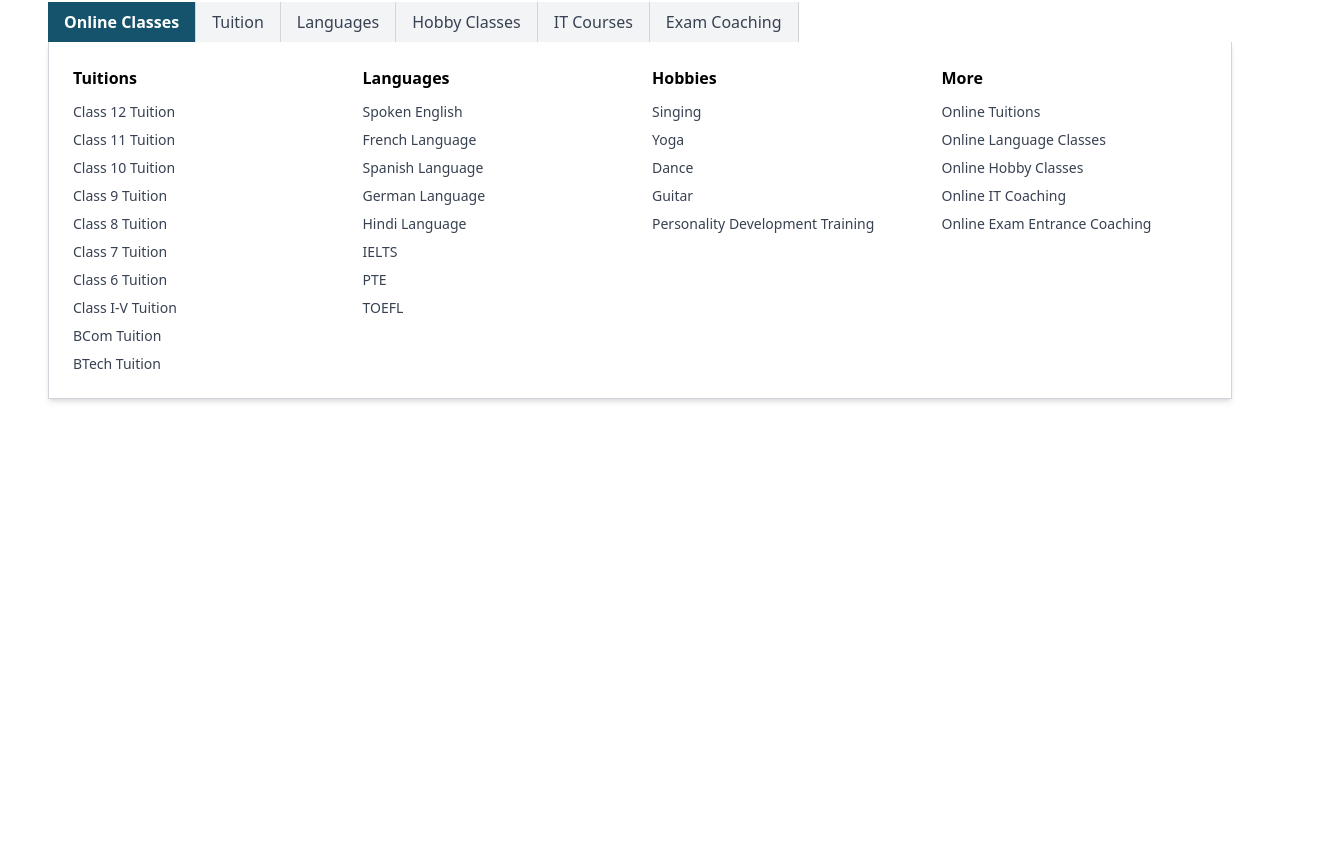
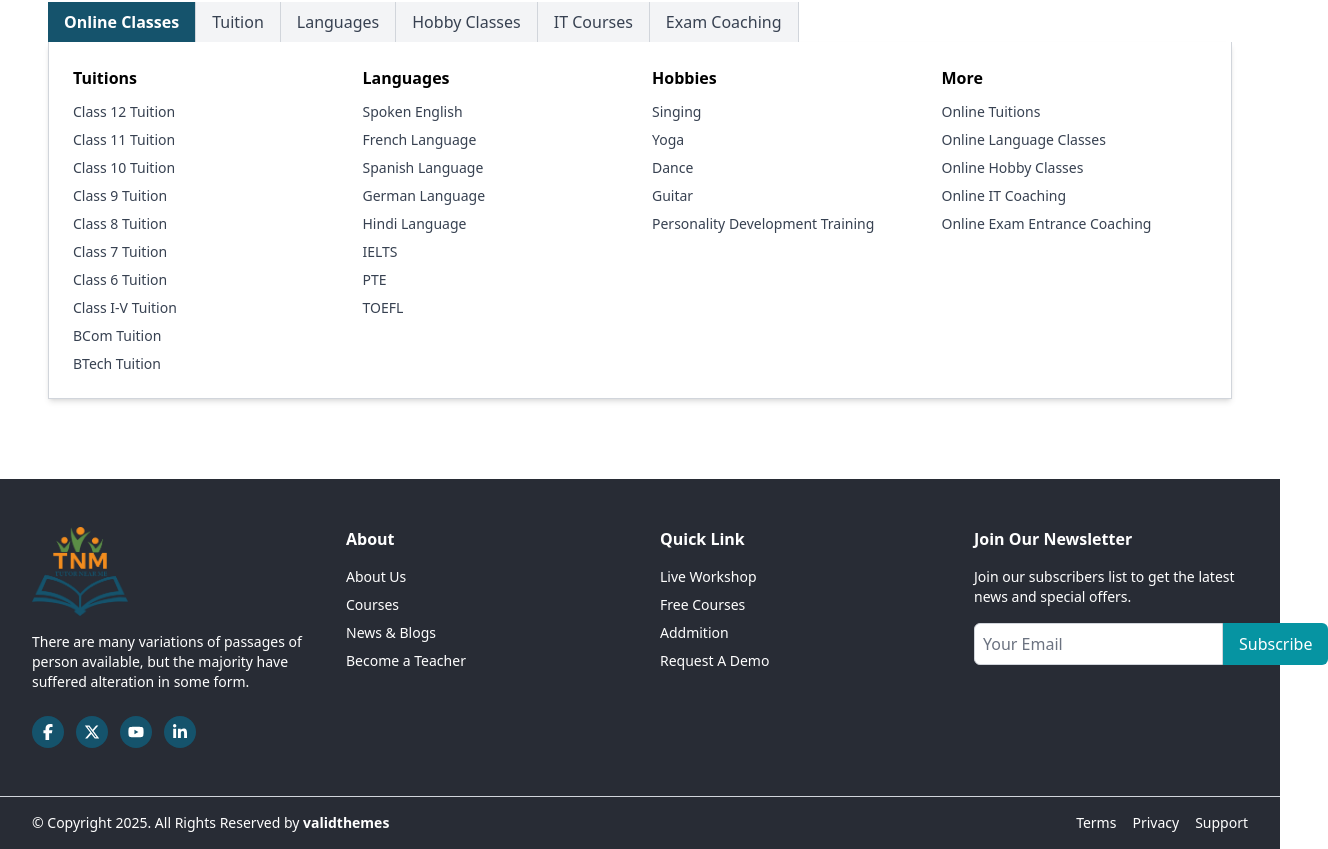
Before and after one commit to Ramees-c/tnm, a React (Vite) app: page / in a window 1280 px wide. Shown: the part 4869-5718 px from the top of the page, 1328 px wide, since content can reach past the window. Before the commit the page ends 5348 px from the top, so only its background shows below. Built offline with nearby package versions, Linux system fonts and the light colour scheme.

Commit message:
footer component created

```diff
--- /dev/null
+++ b/src/components/common/Footer/Footer.jsx
@@ -0,0 +1,155 @@
+import React from "react";
+import {
+  FaFacebookF,
+  FaXTwitter,
+  FaYoutube,
+  FaLinkedinIn,
+} from "react-icons/fa6";
+
+import Footerlogo from "../../../assets/images/logo/tnmlogo.png";
+
+function Footer() {
+  return (
+    <footer className="bg-customBlack text-white">
+      {/* Top Section */}
+      <div className="max-w-7xl mx-auto px-4 sm:px-6 lg:px-8 py-12 grid grid-cols-1 md:grid-cols-4 gap-10 border-b border-gray-300">
+        {/* Logo & About */}
+        <div>
+          <div className="flex items-center gap-2 mb-4">
+            <img
+              src={Footerlogo}
+              alt="Learna Logo"
+              className="w-24 object-contain"
+            />
+          </div>
+          <p className="text-sm mb-6">
+            There are many variations of passages of person available, but the
+            majority have suffered alteration in some form.
+          </p>
+          <div className="flex gap-3">
+            <a
+              href="#"
+              className="bg-primary text-white p-2 rounded-full hover:bg-secondary transition"
+            >
+              <FaFacebookF />
+            </a>
+            <a
+              href="#"
+              className="bg-primary text-white p-2 rounded-full hover:bg-secondary transition"
+            >
+              <FaXTwitter />
+            </a>
+            <a
+              href="#"
+              className="bg-primary text-white p-2 rounded-full hover:bg-secondary transition"
+            >
+              <FaYoutube />
+            </a>
+            <a
+              href="#"
+              className="bg-primary text-white p-2 rounded-full hover:bg-secondary transition"
+            >
+              <FaLinkedinIn />
+            </a>
+          </div>
+        </div>
+
+        {/* About Links */}
+        <div>
+          <h3 className="font-bold mb-4">About</h3>
+          <ul className="space-y-2 text-sm">
+            <li>
+              <a href="#" className="hover:text-secondary">
+                About Us
+              </a>
+            </li>
+            <li>
+              <a href="#" className="hover:text-secondary">
+                Courses
+              </a>
+            </li>
+            <li>
+              <a href="#" className="hover:text-secondary">
+                News & Blogs
+              </a>
+            </li>
+            <li>
+              <a href="#" className="hover:text-secondary">
+                Become a Teacher
+              </a>
+            </li>
+          </ul>
+        </div>
+
+        {/* Quick Links */}
+        <div>
+          <h3 className="font-bold mb-4">Quick Link</h3>
+          <ul className="space-y-2 text-sm">
+            <li>
+              <a href="#" className="hover:text-blue-600">
+                Live Workshop
+              </a>
+            </li>
+            <li>
+              <a href="#" className="hover:text-blue-600">
+                Free Courses
+              </a>
+            </li>
+            <li>
+              <a href="#" className="hover:text-blue-600">
+                Addmition
+              </a>
+            </li>
+            <li>
+              <a href="#" className="hover:text-blue-600">
+                Request A Demo
+              </a>
+            </li>
+          </ul>
+        </div>
+
+        {/* Newsletter */}
+        <div>
+          <h3 className="font-bold mb-4">Join Our Newsletter</h3>
+          <p className="text-sm mb-4">
+            Join our subscribers list to get the latest news and special offers.
+          </p>
+          <form className="flex mb-3">
+            <input
+              type="email"
+              placeholder="Your Email"
+              className="flex-1 p-2 rounded-l-md border border-gray-300 focus:outline-none"
+            />
+            <button
+              type="submit"
+              className="bg-teal-500 text-white px-4 rounded-r-md hover:bg-teal-600 transition"
+            >
+              Subscribe
+            </button>
+          </form>
+        </div>
+      </div>
+
+      {/* Bottom Bar */}
+      <div className="max-w-7xl mx-auto px-4 sm:px-6 lg:px-8 py-4 flex flex-col md:flex-row justify-between items-center text-sm">
+        <p>
+          © Copyright 2025. All Rights Reserved by{" "}
+          <span className="font-bold">validthemes</span>
+        </p>
+        <div className="flex gap-4 mt-2 md:mt-0">
+          <a href="#" className="hover:text-blue-600">
+            Terms
+          </a>
+          <a href="#" className="hover:text-blue-600">
+            Privacy
+          </a>
+          <a href="#" className="hover:text-blue-600">
+            Support
+          </a>
+        </div>
+      </div>
+    </footer>
+  );
+}
+
+export default Footer;
--- a/src/pages/user/UserHome/UserHome.jsx
+++ b/src/pages/user/UserHome/UserHome.jsx
@@ -17,6 +17,7 @@ import {
   FaClock,
 } from "react-icons/fa";
 import FindTutorMenu from "../../../components/common/FindTutorMenu/FindTutorMenu";
+import Footer from "../../../components/common/Footer/Footer";
 
 function UserHome() {
   const tutors = [
@@ -308,7 +309,11 @@ function UserHome() {
         </div>
 
         <FindTutorMenu />
+
+
+
       </div>
+       <Footer />
     </div>
   );
 }
```
